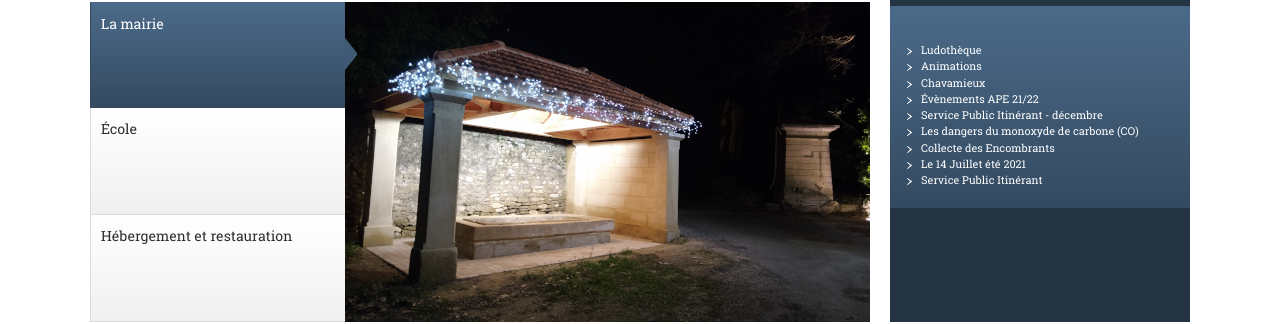
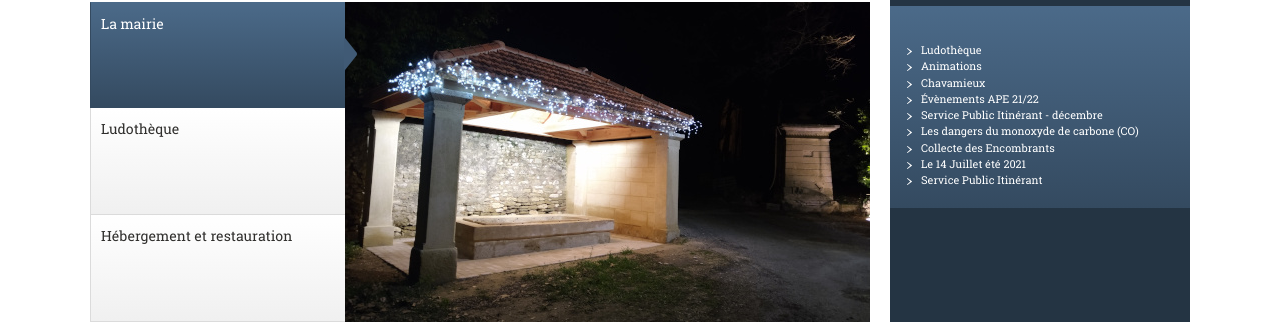
Before and after one commit to Flaux-Village/flaux-village.github.io, a Jekyll site: the page built from index.md, in a window 1280 px wide. Shown: the part 333-657 px from the top of the page. Built offline with Jekyll 4.4.1, drawn with Linux system fonts in a browser that asks for light colours.

Commit message:
Update index.md

```diff
--- a/index.md
+++ b/index.md
@@ -9,10 +9,10 @@ onglets_principaux:
   addresse: /mairie.html
   illustration: /assets/illustrations/lavoirnoel1.jpg
   description_illustration: La Mairie de Flaux.
-- titre: École
-  addresse: /ecole.html
-  illustration: /assets/illustrations/525_320_Flauxbanner3_3614.jpg
-  description_illustration: école de Flaux
+- titre: Ludothèque
+  addresse: /ludotheque.html
+  illustration: /assets/illustrations/Ludo - bandeaux villages FLAUX 2février.png
+  description_illustration: Ludothèque
 - titre: Hébergement et restauration
   addresse: /hebergements.html
   illustration: /assets/illustrations/525_320_flauxtapas_3622.jpg
```
